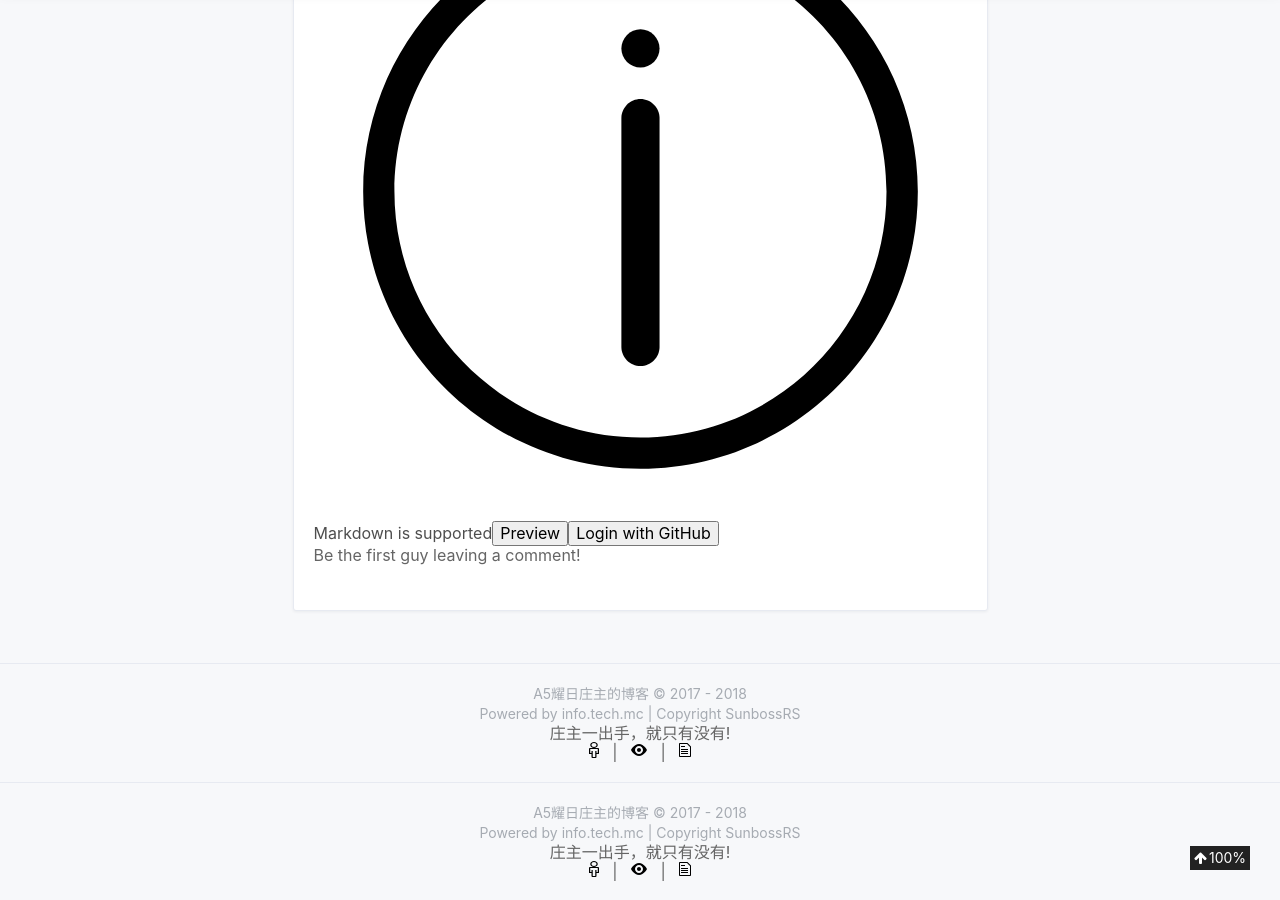
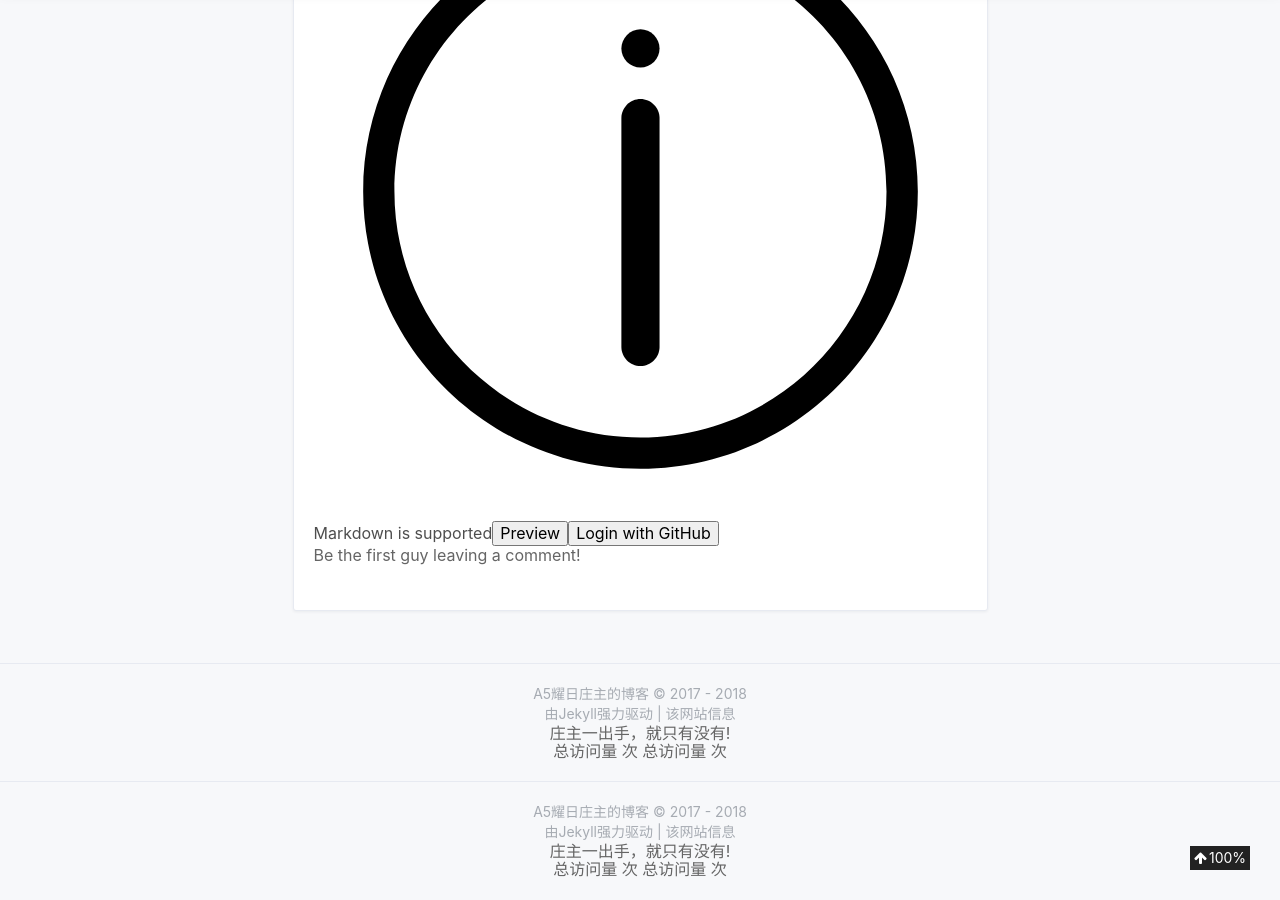
Before and after one commit to Sunbertrs/sunbossrs-blog-v1, a Jekyll site: the page built from links.html, in a window 1280 px wide and 900 px high, scrolled down 3060 px. Built offline with Jekyll 4.4.1, drawn with Linux system fonts in a browser that asks for light colours; nearby versions of some CDN libraries; comment, search, counter and statistics services are not loaded; a style sheet for code colours, icons or effects is not loaded.

Commit message:
Update footer.html

```diff
--- a/_includes/footer.html
+++ b/_includes/footer.html
@@ -10,26 +10,17 @@
   {{ current }}
   </section>
 
-    <section>Powered by <a href="https://sunbossrs.github.io/info.tech.mc.html">info.tech.mc</a> | <a href="#">Copyright SunbossRS</a> </section>
+    <section>由<a href="https://jekyllrb.com">Jekyll</a>强力驱动 | 该<a href="/info.tech.mc.html">网站信息</a> </section>
 
 	<p>{{ site.footer.say }}</p>
 
-    <p>
-    <div class="busuanzi-count">
-      <script async src="https://dn-lbstatics.qbox.me/busuanzi/2.3/busuanzi.pure.mini.js"></script>
-      <span class="site-uv" title="总点击人数">
-					<img src="/assets/vendor/octicons/svg/person.svg" width="10" height="16">
-			<span class="busuanzi-value" id="busuanzi_value_site_uv"></span></span>
-      &nbsp;&nbsp;|&nbsp;&nbsp;
-      <span class="site-pv" title="总点击量">
-					<img src="/assets/vendor/octicons/svg/eye.svg" width="16" height="16">
-			<span class="busuanzi-value" id="busuanzi_value_site_pv"></span></span>
-      &nbsp;&nbsp;|&nbsp;&nbsp;
-      <span class="page-pv"title="本页面点击人数">
-					<img src="/assets/vendor/octicons/svg/file-text.svg" width="12" height="16">
-			<span class="busuanzi-value" id="busuanzi_value_page_pv"></span></span>
-    </div>
-    </p>
+<!-- 网站总访客人数 -->
+       <span id="busuanzi_container_site_pv"> 总访问量 <span id="busuanzi_value_site_pv"></span> 次 </span>
+<!-- 结束 -->
+
+<!-- 网站浏览人数 -->
+       <span id="busuanzi_container_site_pv"> 总访问量 <span id="busuanzi_value_site_pv"></span> 次 </span>
+<!-- 结束 -->
 
     <p>
       <script type="text/javascript" src="https://api.lwl12.com/hitokoto/main/get?encode=js&charset=utf-8"></script><div id="lwlhitokoto"><script>lwlhitokoto()</script></div>
```
